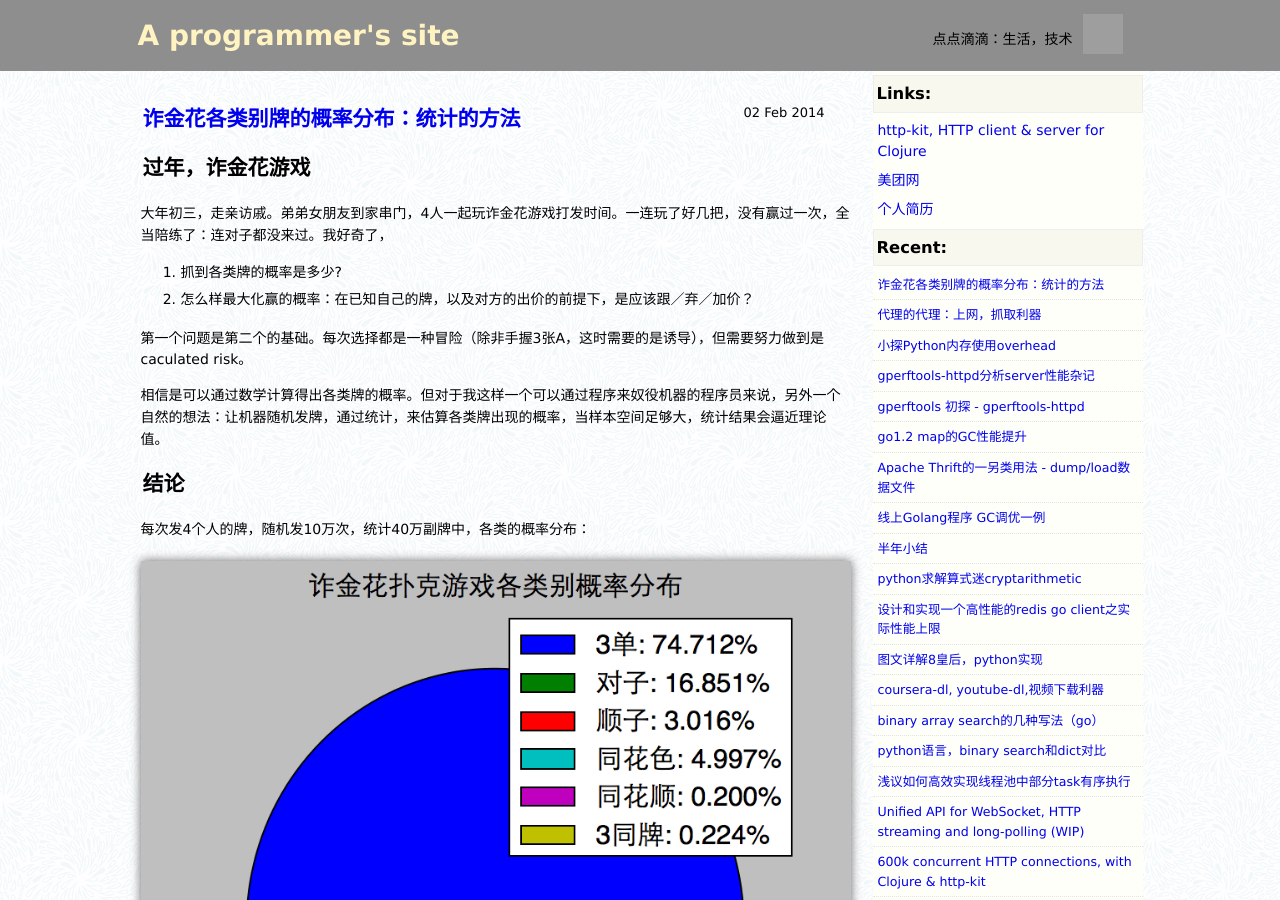
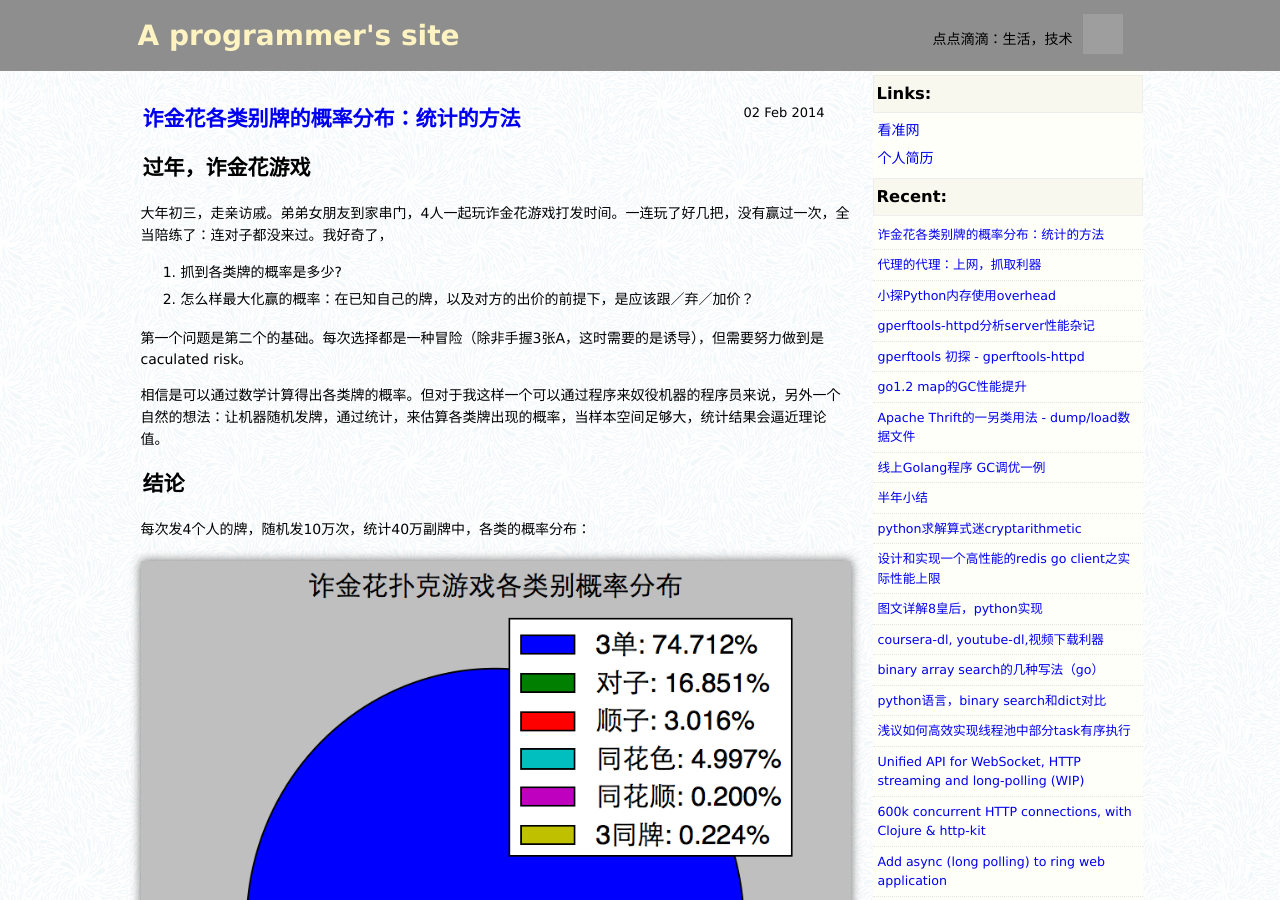
Before and after one commit to shenfeng/shenfeng.github.com, a Jekyll site: the page built from index.html, in a window 1280 px wide and 900 px high. Built offline with Jekyll 4.4.1, drawn with Linux system fonts in a browser that asks for light colours; the list of posts is cut into pages by our own code; grey boxes are pictures that could not be loaded.

Commit message:
add link to kanzhun.com

```diff
--- a/_layouts/default.html
+++ b/_layouts/default.html
@@ -26,17 +26,24 @@
         <div id="side-bar">
           <h3>Links:</h3>
           <ul>
+            <!-- <li> -->
+            <!--   <a href="http://http-kit.org" target="_blank" -->
+            <!--      title="High performance web server and client for clojure"> -->
+            <!--     http-kit, HTTP client & server for Clojure</a> -->
+            <!-- </li> -->
+
             <li>
-              <a href="http://http-kit.org" target="_blank"
-                 title="High performance web server and client for clojure">
-                http-kit, HTTP client & server for Clojure</a>
+              <a href="http://www.kanzhun.com" target="_blank">看准网</a>
             </li>
-            <li>
-              <a href="http://meituan.com" target="_blank">美团网</a>
-            </li>
+
+            <!-- <li> -->
+            <!--   <a href="https://cn.avoscloud.com/">AVOS Cloud</a> -->
+            <!-- </li> -->
+
             <li>
               <a href="/resume/index.html">个人简历</a>
             </li>
+
             <!-- <li> -->
             <!--   <a href="http://rssminer.net/" target="_blank" -->
             <!--      title="an intelligent rss reader" style="color: #d00"> -->
```
